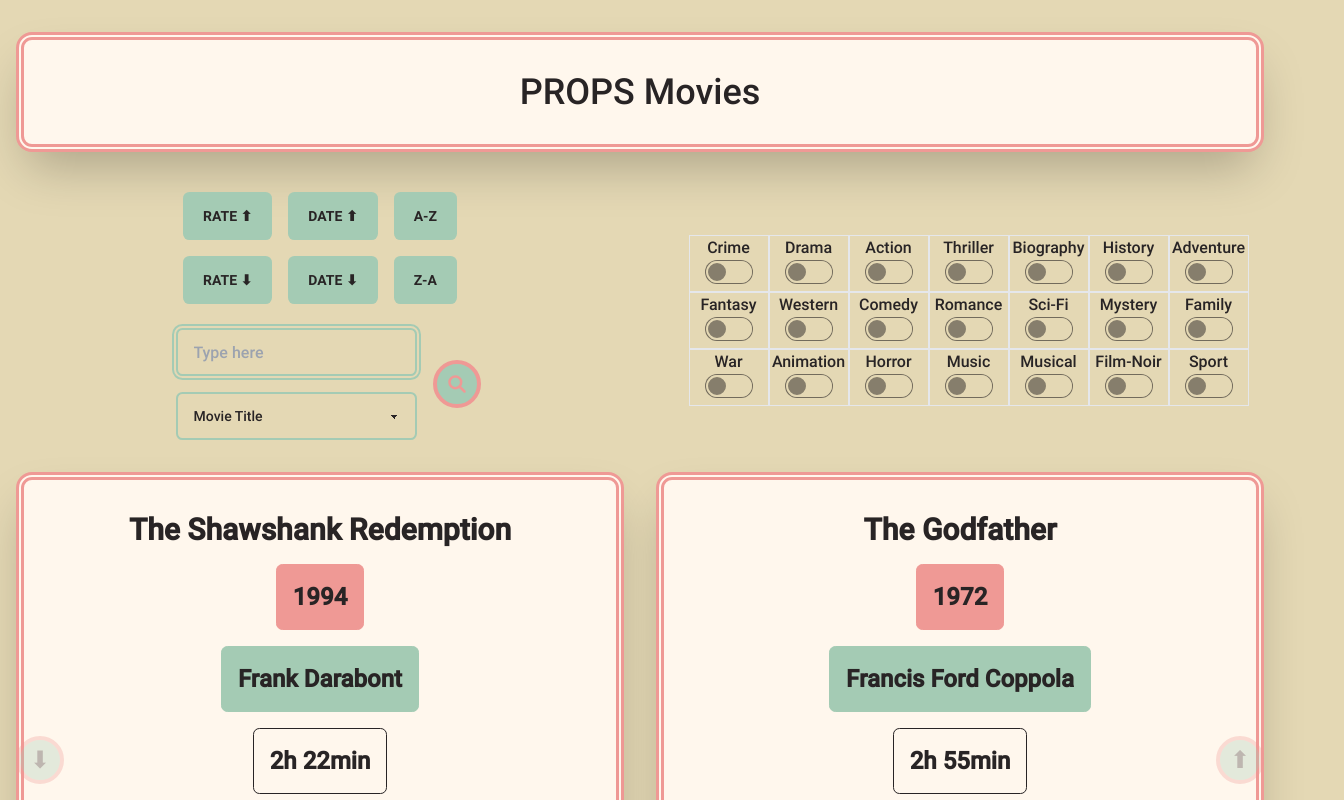
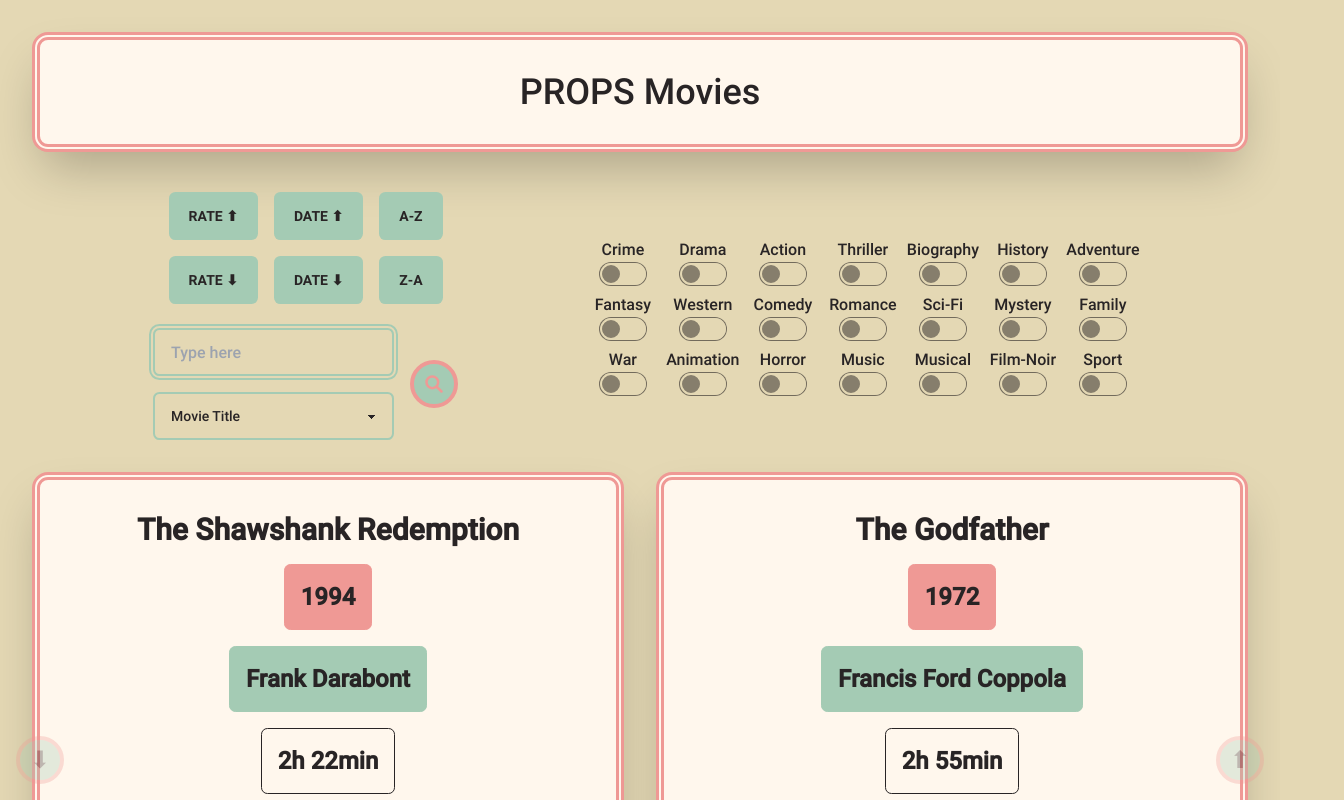
Before and after one commit to MariaRiosNavarro/sorted-movies-app, a React (Vite) app: page / in a window 1280 px wide. Shown: the top 800 px of the page, 1344 px wide, since content can reach past the window. Built offline with nearby package versions, Linux system fonts and the light colour scheme.

Commit message:
fix style

```diff
--- a/src/components/ButtonsContainer.jsx
+++ b/src/components/ButtonsContainer.jsx
@@ -48,7 +48,7 @@
   };
   return (
     <>
-      <div className="flex-col ">
+      <div className="flex-col pl-4 items-center justify-center">
         <div className="flex items-center justify-center flex-wrap">
           <Button action={handleBestRate} name="Rate ⬆" />
           <Button action={handleDateAscending} name="Date  ⬆" />
--- a/src/components/CheckboxBtn.jsx
+++ b/src/components/CheckboxBtn.jsx
@@ -1,6 +1,6 @@
 const CheckboxBtn = (props) => {
   return (
-    <div className="flex-col  w-1/3 items-center justify-center flex-wrap text-center  md:gap-4 md:border md:w-[5rem]  ">
+    <div className="flex-col  w-1/3 items-center justify-center flex-wrap text-center  md:gap-4  md:w-[5rem]  ">
       <label className="block text-center" htmlFor={`radion${props.genre}`}>
         {props.genre}
       </label>
--- a/src/components/CheckboxBtnContainer.jsx
+++ b/src/components/CheckboxBtnContainer.jsx
@@ -8,9 +8,9 @@
   const { setMoviesArray } = useMyContext();
   const [updatedCheckedGenres, setUpdatedCheckedGenres] = useState([]);
 
-  useEffect(() => {
-    console.log(updatedCheckedGenres);
-  }, [updatedCheckedGenres]);
+  // useEffect(() => {
+  //   console.log(updatedCheckedGenres);
+  // }, [updatedCheckedGenres]);
 
   //I use directly the movies of data base and not from context,
   //to avoid the new state every time, i need the complete Array everytime
@@ -67,7 +67,7 @@
   };
 
   return (
-    <section className="flex flex-wrap justify-center  items-center mx-auto my-0  md:w-[35rem] md:m-0 md:justify-center md:h-[100%]md:border md:border-red-700">
+    <section className="flex flex-wrap justify-center  items-center mx-auto my-0  md:w-[35rem] md:m-0 md:justify-center md:h-[100%] ">
       {allGenres.map((genre, index) => (
         <CheckboxBtn
           key={index}
--- a/src/pages/Home.jsx
+++ b/src/pages/Home.jsx
@@ -7,11 +7,11 @@
 const Home = () => {
   return (
     <>
-      <section className="container relative mx-auto my-0">
+      <section className="container relative mx-auto my-0 px-4">
         <h1 className="text-center text-secundary text-4xl p-8 my-8 mx-4 shadow-2xl rounded-2xl bg-orange-50 border-double  border-8 border-primary">
           PROPS Movies
         </h1>
-        <div className="md:flex md:items-center md:justify-center md:gap-[13rem] md:relative left-[4rem] xm:flex-col-reverse">
+        <div className="md:flex md:items-center md:justify-center md:gap-[10%] md:relative  xm:flex-col-reverse">
           <div className="flex-col justify-center">
             <ButtonsContainer />
             <Search />
```
